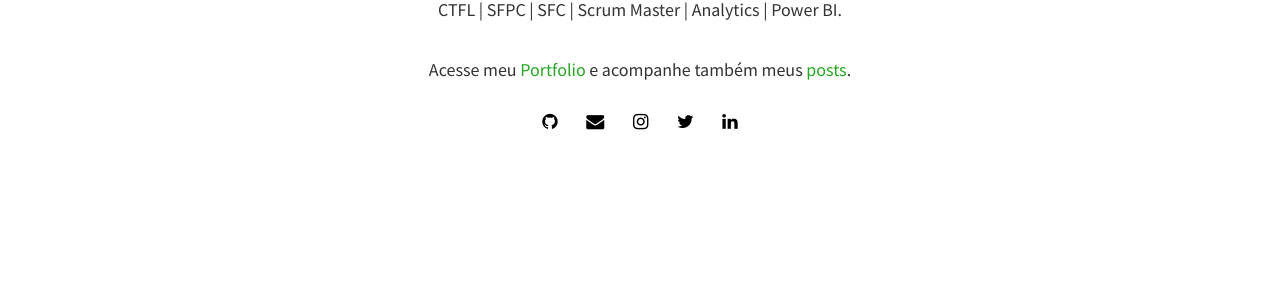
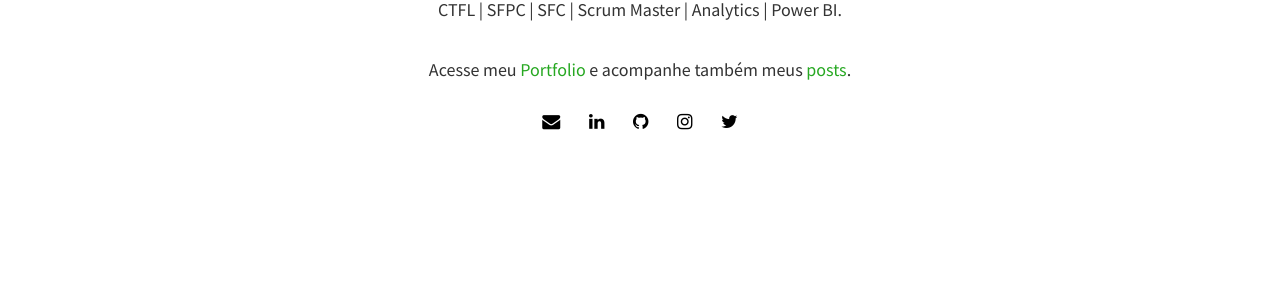
Before and after one commit to mateusbtlopes/mateusbtlopes.github.io, a Jekyll site: the page built from index.html, in a window 1280 px wide. Shown: the part 438-741 px from the top of the page. Built offline with Jekyll 4.4.1, drawn with Linux system fonts in a browser that asks for light colours; nearby versions of some CDN libraries; the list of posts is cut into pages by our own code.

Commit message:
Update social.html

```diff
--- a/_includes/social.html
+++ b/_includes/social.html
@@ -1,10 +1,13 @@
 <div class="social">
 	<h4>
+    {% if site.email %}
+	  <a href="mailto:{{ site.email}}" target="_blank"><i class="fa fa-envelope"></i></a>
+    {% endif %}
+    {% if site.linkedin %}
+	  <a href="http://linkedin.com/in/{{ site.linkedin }}" target="_blank"><i class="fa fa-linkedin"></i></a>
+    {% endif %}
     {% if site.github %}
 	  <a href="http://github.com/{{ site.github }}" target="_blank"><i class="fa fa-github"></i></a>
-    {% endif %}
-    {% if site.email %}
-	  <a href="mailto:{{ site.email}}" target="_blank"><i class="fa fa-envelope"></i></a>
     {% endif %}
     {% if site.instagram %}
 	  <a href="https://instagram.com/{{ site.instagram }}" target="_blank"><i class="fa fa-instagram"></i></a>
@@ -12,8 +15,5 @@
     {% if site.twitter %}
 	  <a href="http://twitter.com/{{ site.twitter }}" target="_blank"><i class="fa fa-twitter"></i></a>
     {% endif %}
-    {% if site.linkedin %}
-	  <a href="http://linkedin.com/in/{{ site.linkedin }}" target="_blank"><i class="fa fa-linkedin"></i></a>
-    {% endif %}
 	</h4>
 </div>
```
